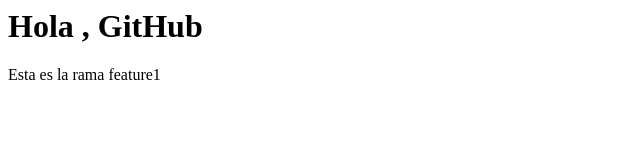
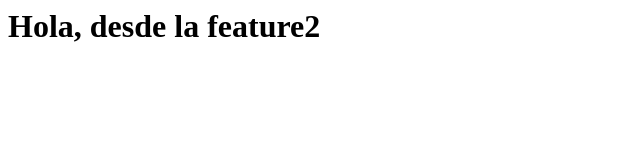
Before and after one commit to Duban238/git, a plain HTML site: page index.html in a window 1280 px wide. Shown: the whole page, without its empty margins (0-640 px from the left). Drawn offline with Linux system fonts and the light colour scheme.

Commit message:
Cambios de index.html desde feature 2

```diff
--- a/index.html
+++ b/index.html
@@ -1,2 +1 @@
-<h1>Hola , GitHub</h1>
-<p>Esta es la rama feature1</p>
+<h1>Hola, desde la feature2</h1>
```
